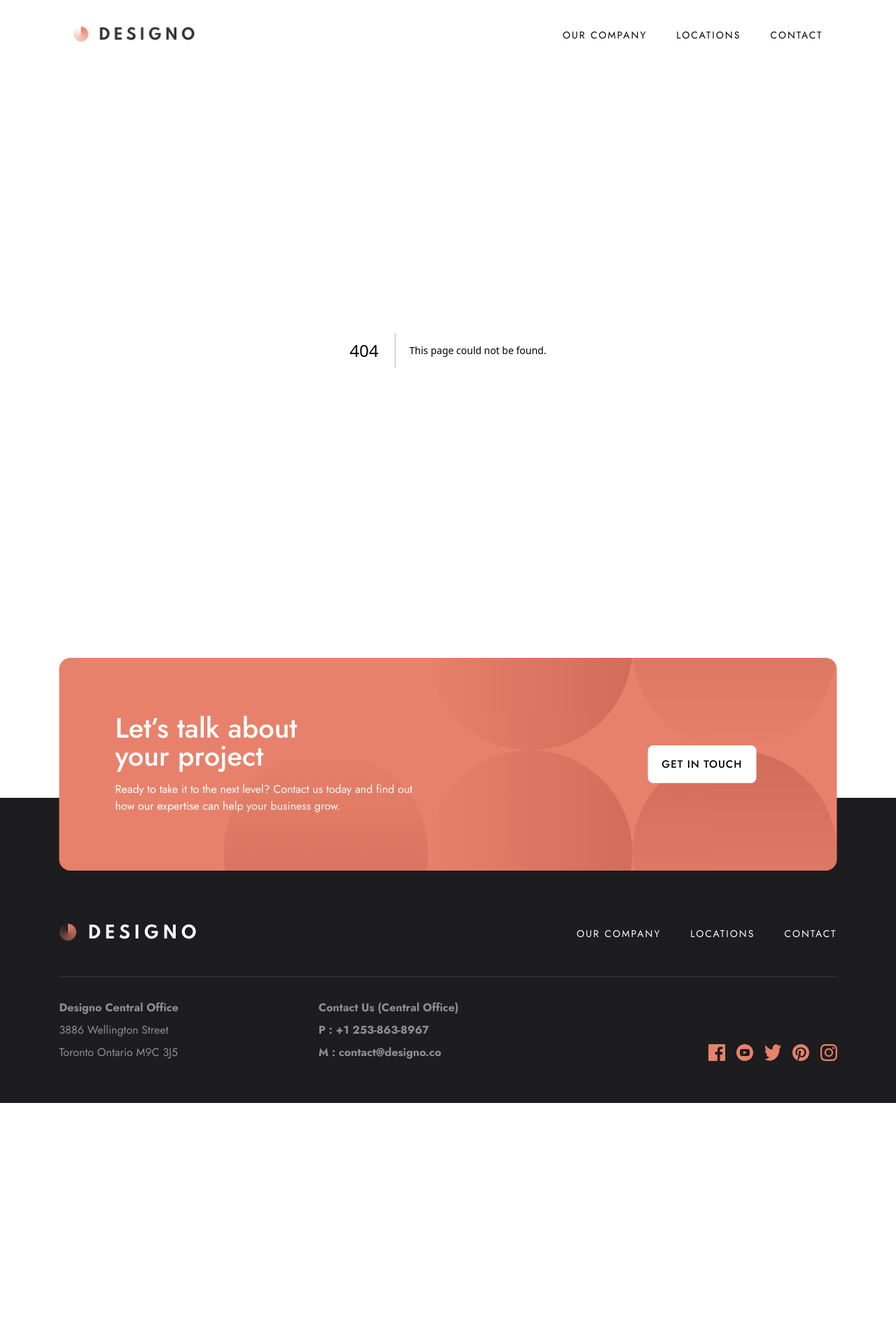
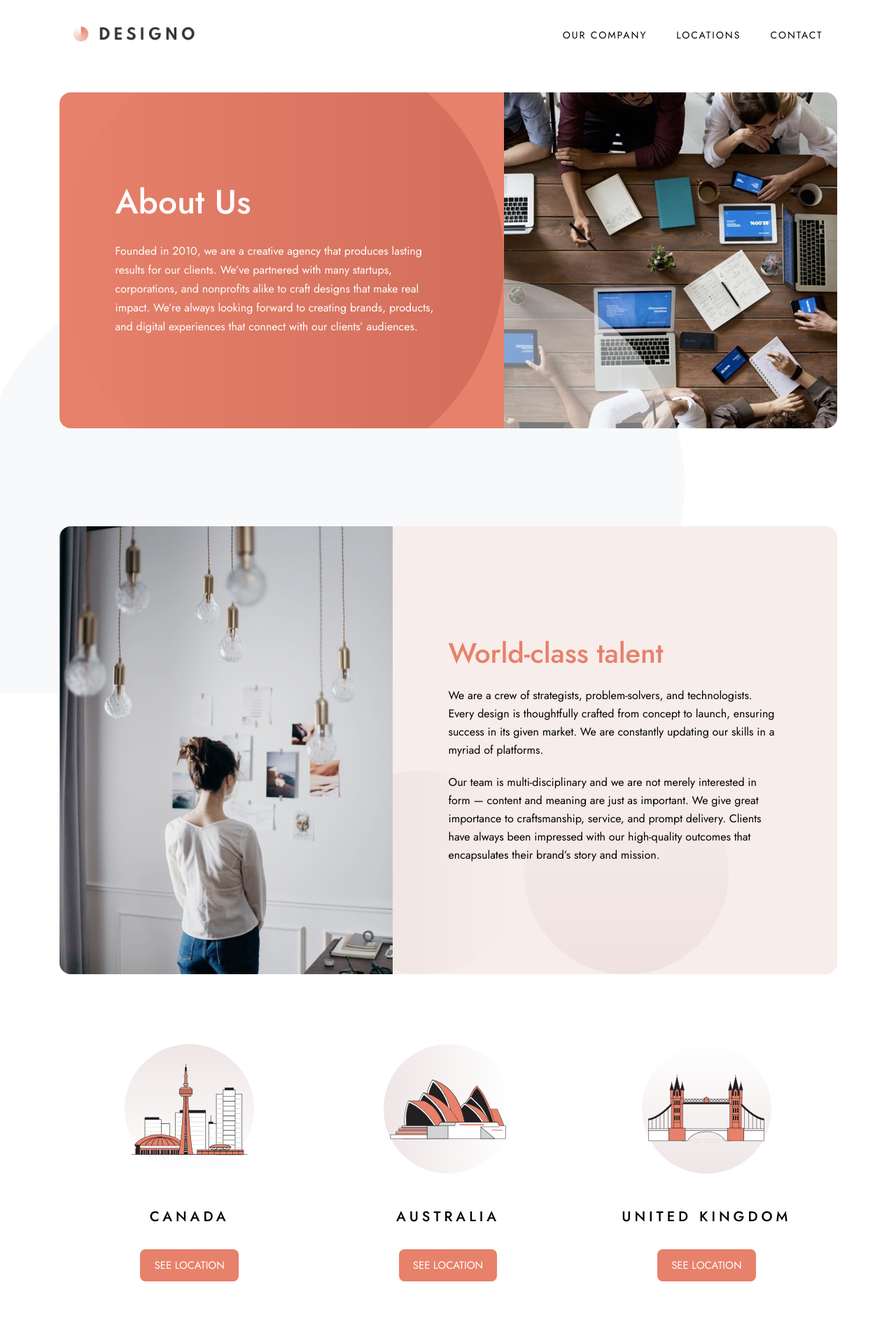
Before and after one commit to BenjaminBatres/Designo, a Next.js app: page /about in a window 1280 px wide. Before the commit this address had no page. Shown: the top 1909 px of the page at 70% size. Before the commit the page ends 1576 px from the top, so only its background shows below. Built offline with nearby package versions, Linux system fonts and the light colour scheme.

Commit message:
feat: implemented about page

```diff
--- /dev/null
+++ b/app/about/page.tsx
@@ -0,0 +1,16 @@
+import React from 'react'
+import AboutSection from '../components/Sections/AboutSection'
+import WorldTalentSection from '../components/Sections/WorldTalentSection'
+import LocationSection from '../components/Sections/LocationSection'
+// import RealDealSection from '../components/Sections/RealDealSection'
+
+export default function page() {
+  return (
+    <>
+    <AboutSection />
+    <WorldTalentSection />
+    <LocationSection />
+    {/* <RealDealSection /> */}
+    </>
+  )
+}
--- /dev/null
+++ b/app/components/Sections/AboutSection.tsx
@@ -0,0 +1,44 @@
+import Image from "next/image";
+import BannerHeroDesktop from "../../assets/about/desktop/bg-pattern-hero-about-desktop.svg";
+import AboutImgDesktop from "../../assets/about/desktop/image-about-hero.jpg";
+import AboutImgTablet from "../../assets/about/tablet/image-about-hero.jpg";
+import AboutImgMobile from "../../assets/about/mobile/image-about-hero.jpg";
+import Leaf from "../../assets/shared/desktop/bg-pattern-leaf.svg"
+export default function AboutSection() {
+  return (
+    <div className="sm:pt-8 sm:pb-20 sm:px-7.5 relative">
+      <Image src={Leaf} alt="" className="hidden lg:block absolute -left-7 top-1/2"/>
+      <div className="max-w-277.75 mx-auto flex flex-col-reverse lg:flex-row sm:rounded-2xl overflow-hidden">
+        <div className="bg-Peach text-white flex flex-col gap-8 justify-center py-20 lg:py-0 px-5 sm:px-20 relative">
+          <h2 className="font-medium text-[32px]/9 sm:text-5xl text-center lg:text-left z-10">
+            About Us
+          </h2>
+          <p className="leading-6.75 text-center lg:text-left z-10">
+            Founded in 2010, we are a creative agency that produces lasting
+            results for our clients. We’ve partnered with many startups,
+            corporations, and nonprofits alike to craft designs that make real
+            impact. We’re always looking forward to creating brands, products,
+            and digital experiences that connect with our clients’ audiences.
+          </p>
+          <Image
+            src={BannerHeroDesktop}
+            alt=""
+            className="absolute left-20 sm:left-0 -top-1/2 sm:top-auto rotate-50 lg:rotate-0"
+          />
+        </div>
+
+        <Image
+          src={AboutImgDesktop}
+          alt=""
+          className="hidden lg:block w-full"
+        />
+        <Image
+          src={AboutImgTablet}
+          alt=""
+          className="hidden sm:block lg:hidden w-full"
+        />
+        <Image src={AboutImgMobile} alt="" className="sm:hidden w-full" />
+      </div>
+    </div>
+  );
+}
--- a/app/components/Sections/HeroSection.tsx
+++ b/app/components/Sections/HeroSection.tsx
@@ -23,10 +23,10 @@ export default function HeroSection() {
           </Link>
         </div>
         {/* Hero Home Image */}
-        <Image src={HeroHome} alt="" className="absolute -right-10 sm:right-0" />
+        <Image src={HeroHome} alt="" loading="eager" className="absolute -right-10 sm:right-0" />
 
         <div className="absolute top-[53%] xs:top-[35%] lg:-top-10 lg:-right-15 scale-150 xs:scale-100">
-          <Image src={HeroPhone} alt="" className="" />
+          <Image src={HeroPhone} alt="" loading="eager" className="" />
         </div>
       </div>
     </section>
--- /dev/null
+++ b/app/components/Sections/LocationSection.tsx
@@ -0,0 +1,50 @@
+import Image from "next/image";
+import Canada from "../../assets/shared/desktop/illustration-canada.svg";
+import Australia from "../../assets/shared/desktop/illustration-australia.svg";
+import UnitedKingdom from "../../assets/shared/desktop/illustration-united-kingdom.svg";
+import Link from "next/link";
+export default function LocationSection() {
+  const locations = [
+    {
+      image: Canada,
+      title: "Canada",
+      gradient: "bg-linear-to-b",
+    },
+    {
+      image: Australia,
+      title: "Australia",
+      gradient: "bg-linear-to-r",
+    },
+    {
+      image: UnitedKingdom,
+      title: "United Kingdom",
+      gradient: "bg-linear-to-t",
+    },
+  ];
+  return (
+    <section className="py-10">
+      <div className="max-w-277 mx-auto grid lg:grid-cols-3 gap-12 lg:gap-0">
+        {locations.map((location, id) => (
+          <div key={id} className="flex flex-col items-center gap-12">
+            <figure
+              className={`${location.gradient} to-[#5D0202]/0 from-[#5D0202]/10 rounded-full sm:w-1/2`}
+            >
+              <Image src={location.image} alt="" />
+            </figure>
+            <div className="flex flex-col items-center gap-8">
+              <h2 className="text-xl font-medium uppercase tracking-[5px]">
+                {location.title}
+              </h2>
+              <Link
+                href={"/location"}
+                className="bg-Peach px-5 py-3 rounded-lg text-white uppercase text-[15px] hover:bg-Peach/70 duration-300"
+              >
+                See location
+              </Link>
+            </div>
+          </div>
+        ))}
+      </div>
+    </section>
+  );
+}
--- /dev/null
+++ b/app/components/Sections/RealDealSection.tsx
@@ -0,0 +1,32 @@
+import Image from "next/image";
+import RealDeal from "../../assets/about/desktop/image-real-deal.jpg";
+import RealDealTablet from "../../assets/about/tablet/image-real-deal.jpg";
+import Pattern1 from  "../../assets/shared/desktop/bg-pattern-two-circles.svg"
+import Pattern2 from  "../../assets/shared/desktop/bg-pattern-three-circles.svg"
+export default function RealDealSection() {
+  return (
+    <section className="py-20 px-7.5">
+      <div className="max-w-277.75 mx-auto flex flex-col-reverse lg:flex-row rounded-2xl overflow-hidden">
+        <div className="bg-[#f7edea] flex flex-col items-center justify-center px-20 py-20 gap-6 relative">
+            <Image src={Pattern1} alt="" className="hidden lg:block absolute bottom-0 left-0"/>
+            <Image src={Pattern2} alt="" className="absolute bottom-0 left-0"/>
+          <h2 className="text-Peach text-[40px] font-medium">The real deal</h2>
+          <p className="text-center lg:text-left">
+            As strategic partners in our clients’ businesses, we are ready to
+            take on any challenge as our own. Solving real problems require
+            empathy and collaboration, and we strive to bring a fresh
+            perspective to every opportunity. We make design and technology more
+            accessible and give you tools to measure success.
+          </p>
+          <p className="text-center lg:text-left">
+            We are visual storytellers in appealing and captivating ways. By
+            combining business and marketing strategies, we inspire audiences to
+            take action and drive real results.
+          </p>
+        </div>
+        <Image src={RealDeal} alt="" className="hidden lg:block"/>
+        <Image src={RealDealTablet} alt="" className=""/>
+      </div>
+    </section>
+  );
+}
--- /dev/null
+++ b/app/components/Sections/WorldTalentSection.tsx
@@ -0,0 +1,35 @@
+import Image from "next/image";
+import WorldClass from "../../assets/about/desktop/image-world-class-talent.jpg";
+import WorldClassTablet from "../../assets/about/tablet/image-world-class-talent.jpg";
+import WorldClassMobile from "../../assets/about/mobile/image-world-class-talent.jpg";
+import pattern from "../../assets/about/mobile/bg-pattern-hero-about-mobile.svg";
+export default function WorldTalentSection() {
+  return (
+    <section className="pb-15 sm:py-15 sm:px-7.5">
+      <div className="max-w-277.75 mx-auto flex flex-col lg:flex-row sm:rounded-2xl overflow-hidden relative">
+        <Image src={pattern} alt="" className="hidden sm:block absolute left-20 top-87 opacity-30"/>
+        <Image src={WorldClass} alt="" className="hidden lg:block z-10"/>
+        <Image src={WorldClassTablet} alt="" className="z-10 w-full hidden sm:block lg:hidden"/>
+        <Image src={WorldClassMobile} alt="" className="z-10 w-full lg:hidden"/>
+        <div className="px-5 sm:px-20 py-20 lg:py-0 bg-[#f7edea] flex flex-col items-center lg:items-start justify-center gap-6">
+          <h2 className="text-[40px]/12 text-Peach font-medium">World-class talent</h2>
+          <div className="space-y-5">
+            <p className="leading-6.5 text-center lg:text-left">
+              We are a crew of strategists, problem-solvers, and technologists.
+              Every design is thoughtfully crafted from concept to launch,
+              ensuring success in its given market. We are constantly updating
+              our skills in a myriad of platforms.
+            </p>
+            <p className="leading-6.5 text-center lg:text-left">
+              Our team is multi-disciplinary and we are not merely interested in
+              form — content and meaning are just as important. We give great
+              importance to craftsmanship, service, and prompt delivery. Clients
+              have always been impressed with our high-quality outcomes that
+              encapsulates their brand’s story and mission.
+            </p>
+          </div>
+        </div>
+      </div>
+    </section>
+  );
+}
```
